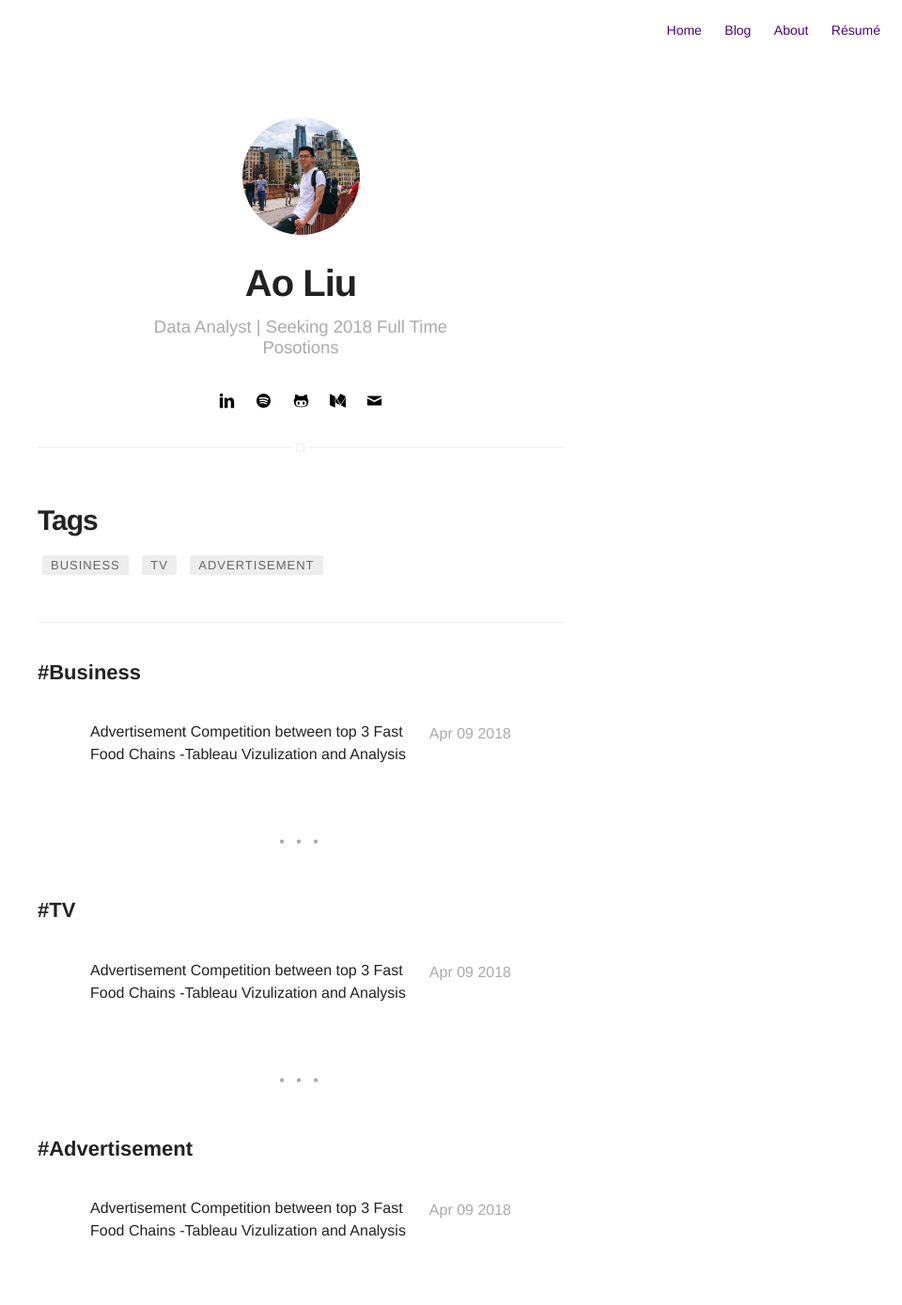
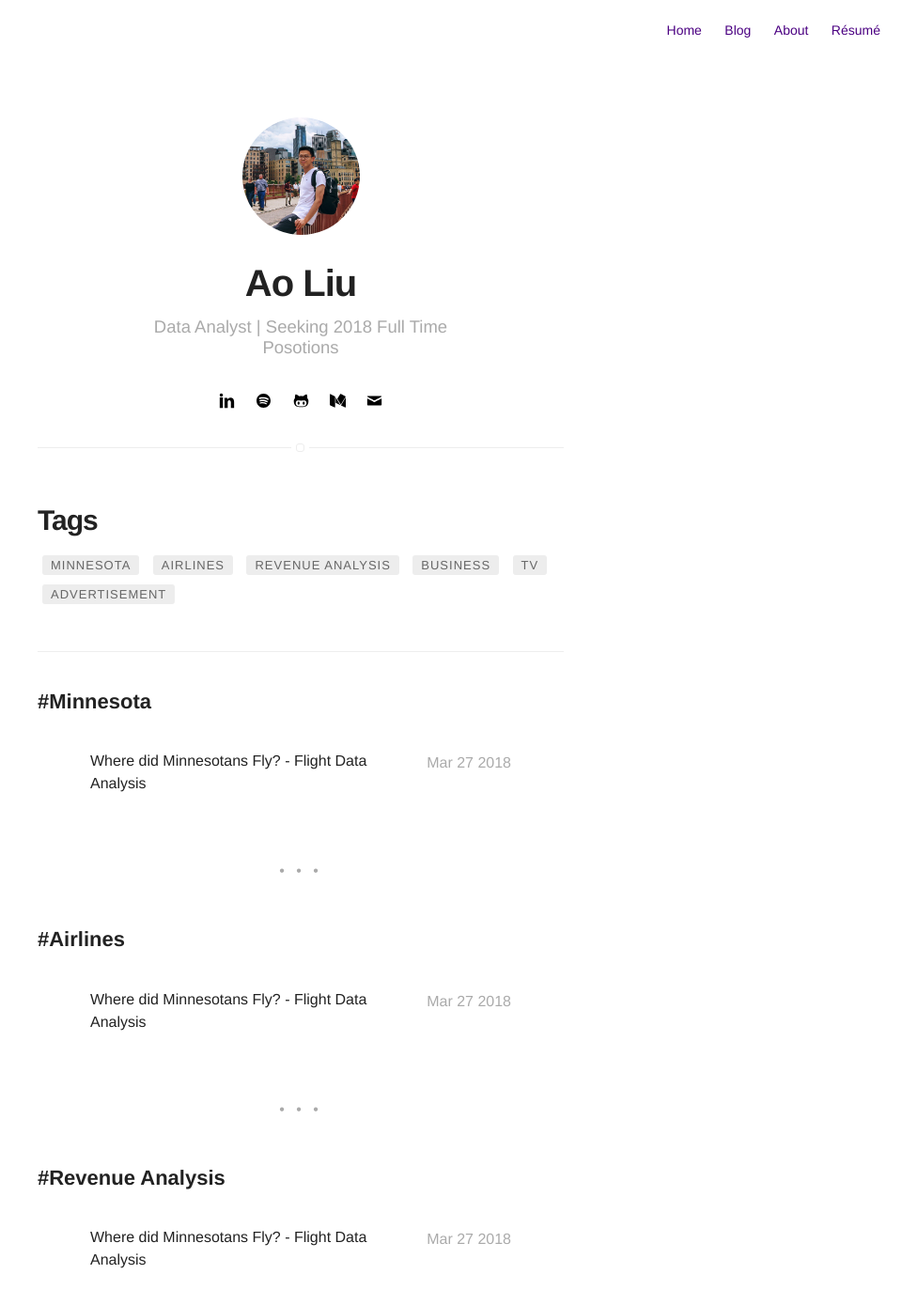
Before and after one commit to austinaoliu/austinaoliu.github.io, a Jekyll site: the page built from tags.html, in a window 1280 px wide and 1400 px high. Shown: the top 1389 px of the window at 94% size, without its empty margins (320-1280 px from the left). Built offline with Jekyll 4.4.1, drawn with Linux system fonts in a browser that asks for light colours.

Commit message:
post tag

```diff
--- a/_posts/2018-03-27-Where Do Minnesotan Fly?-BigQuery & Tableau Analysis.markdown
+++ b/_posts/2018-03-27-Where Do Minnesotan Fly?-BigQuery & Tableau Analysis.markdown
@@ -6,6 +6,10 @@ headerImage: false
 blog: true
 star: true
 author: Ao Liu
+tag:
+- Minnesota
+- Airlines
+- Revenue Analysis
 description: See the trend behind billion rows of Airline Travel Records
 ---
 
```
